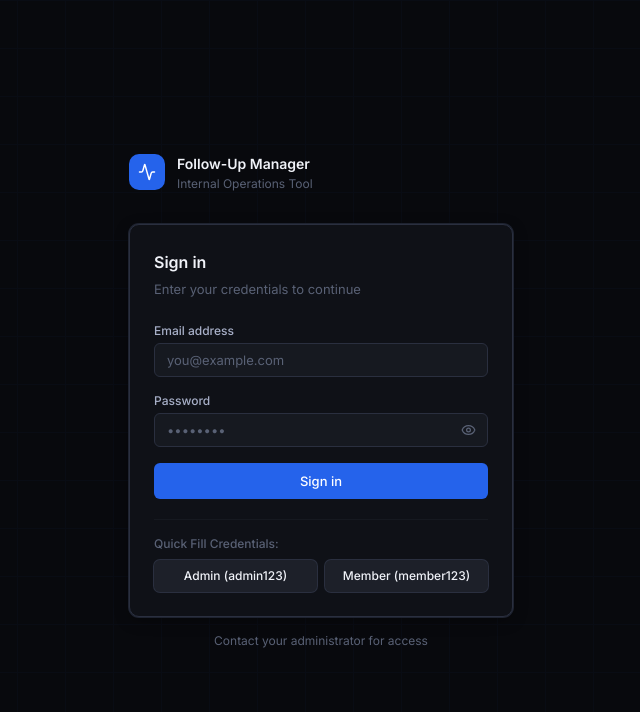
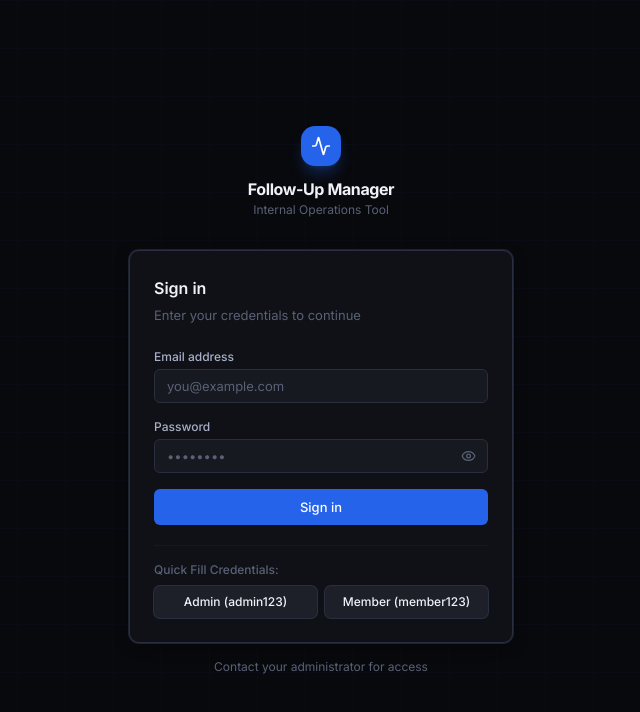
Before and after one commit to mohammadsahil74808/Attendence-Dashboard, a React (Vite) app in the folder frontend/: page /login in a window 1280 px wide. Shown: the top 712 px of the page, without its empty margins (319-959 px from the left). Built offline with nearby package versions, Linux system fonts and the light colour scheme; no server answers.

Commit message:
style(login): center logo and Follow-Up Manager title on login screen

```diff
--- a/frontend/src/pages/LoginPage.tsx
+++ b/frontend/src/pages/LoginPage.tsx
@@ -52,12 +52,12 @@ export default function LoginPage() {
 
       <div className="relative w-full max-w-sm">
         {/* Logo */}
-        <div className="flex items-center gap-3 mb-8">
-          <div className="w-9 h-9 bg-brand-600 rounded-lg flex items-center justify-center">
-            <Activity size={18} className="text-white" />
+        <div className="flex flex-col items-center justify-center text-center gap-2.5 mb-8">
+          <div className="w-10 h-10 bg-brand-600 rounded-xl flex items-center justify-center shadow-lg shadow-brand-600/30">
+            <Activity size={20} className="text-white" />
           </div>
           <div>
-            <p className="text-base font-semibold text-text-primary">Follow-Up Manager</p>
+            <p className="text-lg font-bold text-text-primary tracking-tight">Follow-Up Manager</p>
             <p className="text-xs text-text-muted">Internal Operations Tool</p>
           </div>
         </div>
```
